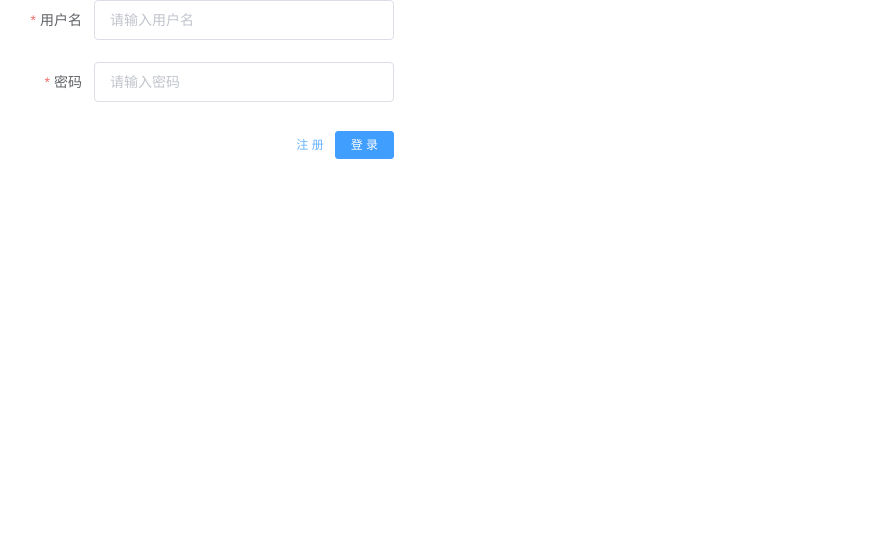
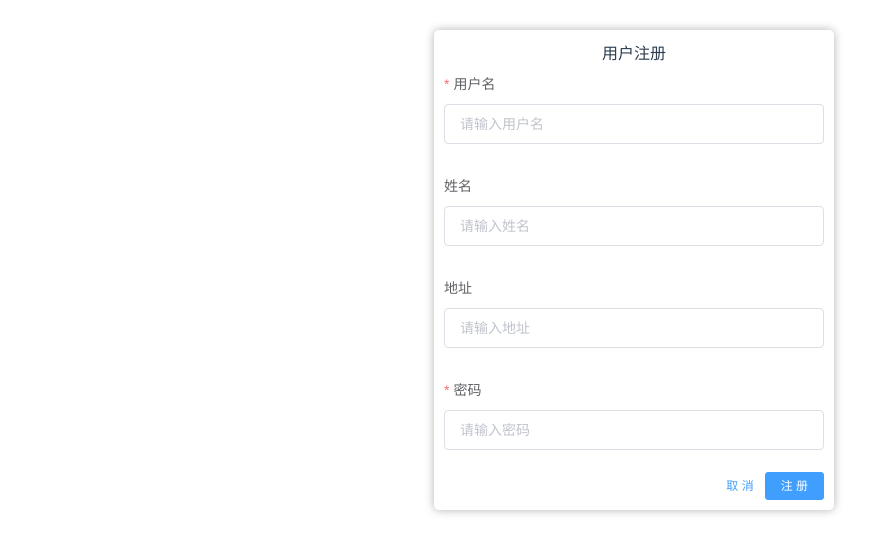
Before and after one commit to ddchef/nest-demo-web, a Vue app: page /login in a window 1280 px wide. Both pictures are taken after a click on the button "注 册". Shown: the top 552 px of the page, without its empty margins (6-875 px from the left). Built offline with nearby package versions, Linux system fonts and the light colour scheme.

Commit message:
feat: 添加注册页面和用户界面调整

```diff
--- a/package.json
+++ b/package.json
@@ -9,6 +9,7 @@
     "lint": "vue-cli-service lint"
   },
   "dependencies": {
+    "animate.css": "^4.1.1",
     "axios": "^0.21.0",
     "core-js": "^3.6.5",
     "element-ui": "^2.14.0",
--- /dev/null
+++ b/src/assets/base.scss
@@ -0,0 +1,11 @@
+$danger: #F56C6C;
+.el-button_danger{
+  color: $danger;
+  &:hover{
+    color: $danger;
+  }
+}
+.app-block{
+  width: 100%;
+  padding: 16px;
+}
--- a/src/main.js
+++ b/src/main.js
@@ -5,6 +5,8 @@ import router from './router'
 import store from './store'
 import ElementUi from 'element-ui'
 import 'element-ui/lib/theme-chalk/index.css'
+import 'animate.css/animate.css'
+import '@/assets/base.scss'
 
 Vue.config.productionTip = false
 
--- a/src/views/login/api.js
+++ b/src/views/login/api.js
@@ -2,3 +2,7 @@ import axios from '@/utils/axios'
 export function postLogin (data) {
   return axios.post('/api/v1/auth/login', data)
 }
+
+export function postUser (data) {
+  return axios.post('/api/v1/user', data)
+}
--- a/src/views/login/index.vue
+++ b/src/views/login/index.vue
@@ -1,23 +1,45 @@
 <template>
   <div class="login">
-    <el-form ref="form" :model="form" :rules="rules" label-width="100px">
+    <div v-show="!signUp" class="sign-in animate__animated" :class="signInClass">
+      <div>用户登录</div>
+      <el-form ref="form" :model="form" :rules="rules">
         <el-form-item label="用户名" prop="username">
           <el-input v-model="form.username" placeholder="请输入用户名"></el-input>
         </el-form-item>
         <el-form-item label="密码" prop="password">
           <el-input v-model="form.password" placeholder="请输入密码" type="password"></el-input>
         </el-form-item>
-      <el-form-item>
+      </el-form>
       <div class="login-optrate">
-          <el-button type="text" size="mini">注 册</el-button>
+        <el-button type="text" size="mini" @click="signUp = true">注 册</el-button>
         <el-button type="primary" size="mini" @click="login">登 录</el-button>
       </div>
+    </div>
+    <div class="sign-up" v-show="signUp">
+      <div>用户注册</div>
+      <el-form ref="signUp" :model="signUpForm" :rules="rules">
+        <el-form-item label="用户名" prop="username">
+          <el-input v-model="signUpForm.user" placeholder="请输入用户名"></el-input>
+        </el-form-item>
+        <el-form-item label="姓名" prop="name">
+          <el-input v-model="signUpForm.name" placeholder="请输入姓名"></el-input>
+        </el-form-item>
+        <el-form-item label="地址" prop="address">
+          <el-input v-model="signUpForm.address" placeholder="请输入地址"></el-input>
+        </el-form-item>
+        <el-form-item label="密码" prop="password">
+          <el-input v-model="signUpForm.password" placeholder="请输入密码" type="password"></el-input>
         </el-form-item>
       </el-form>
+      <div style="text-align:right;">
+        <el-button type="text" size="mini" @click="signUp = false">取 消</el-button>
+        <el-button type="primary" size="mini" @click="handleSignUp">注 册</el-button>
+      </div>
+    </div>
   </div>
 </template>
 <script>
-import { postLogin } from './api'
+import { postLogin, postUser } from './api'
 import { required } from '@/utils/rules'
 import { setToken } from '@/utils/auth'
 export default {
@@ -25,9 +47,15 @@ export default {
   data () {
     return {
       form: {},
+      signUp: false,
+      signUpForm: {},
       rules: {
         username: [required],
         password: [required]
+      },
+      signInClass: {
+        animate__bounce: false,
+        animate__fadeOutUpBig: false
       }
     }
   },
@@ -41,6 +69,15 @@ export default {
           })
         }
       })
+    },
+    handleSignUp () {
+      this.$refs.signUp.validate(valid => {
+        if (valid) {
+          postUser(this.signUpForm).then(data => {
+            this.$message('注册成功')
+          })
+        }
+      })
     }
   }
 }
@@ -48,6 +85,12 @@ export default {
 <style lang="scss" scoped>
 .login {
   max-width: 400px;
+  margin: 30px auto;
+  .sign-in,.sign-up{
+    padding: 10px;
+    border-radius: 5px;
+    box-shadow: 0 0 10px rgba($color: #000000, $alpha: 0.3);
+  }
   .login-optrate{
     text-align: right;
   }
--- a/src/views/user/index.vue
+++ b/src/views/user/index.vue
@@ -1,10 +1,28 @@
 <template>
-  <el-table :data="data">
-    <el-table-column label="用户名" prop="user"></el-table-column>
-    <el-table-column label="姓名" prop="name"></el-table-column>
-    <el-table-column label="地址" prop="address"></el-table-column>
-    <el-table-column label="更新时间" prop="update_time"></el-table-column>
-  </el-table>
+  <div class="app-block">
+    <div class="table-header-operate">
+      <el-button type="primary" size="small">
+        新增
+      </el-button>
+      <el-button type="danger" size="small">
+        删除
+      </el-button>
+    </div>
+    <el-table border :data="data" height="500">
+      <el-table-column label="用户名" prop="user"></el-table-column>
+      <el-table-column label="姓名" prop="name"></el-table-column>
+      <el-table-column label="地址" prop="address"></el-table-column>
+      <el-table-column label="更新时间" prop="update_time"></el-table-column>
+      <el-table-column label="操作项" prop="operate">
+        <el-button type="text" size="small">
+          编辑
+        </el-button>
+        <el-button type="text" class="el-button_danger" size="small">
+          删除
+        </el-button>
+      </el-table-column>
+    </el-table>
+  </div>
 </template>
 <script>
 import { getUsers } from './api'
@@ -22,3 +40,9 @@ export default {
   }
 }
 </script>
+<style lang="scss" scoped>
+.table-header-operate{
+  text-align:left;
+  margin-bottom: 8px;
+}
+</style>
```
Also changed, not shown: 1 other file (tests, documents, lock files or other folders). Lines whose indentation alone changed are shown as unchanged.
